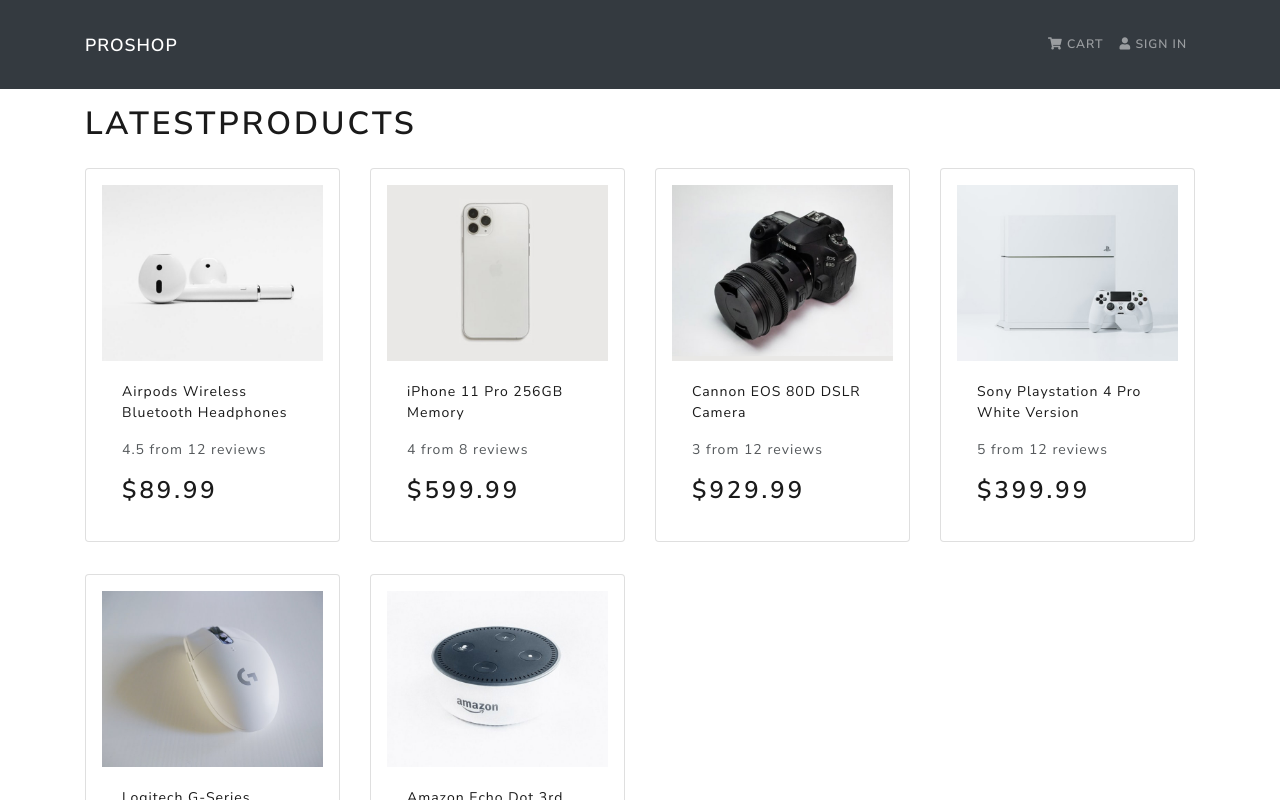
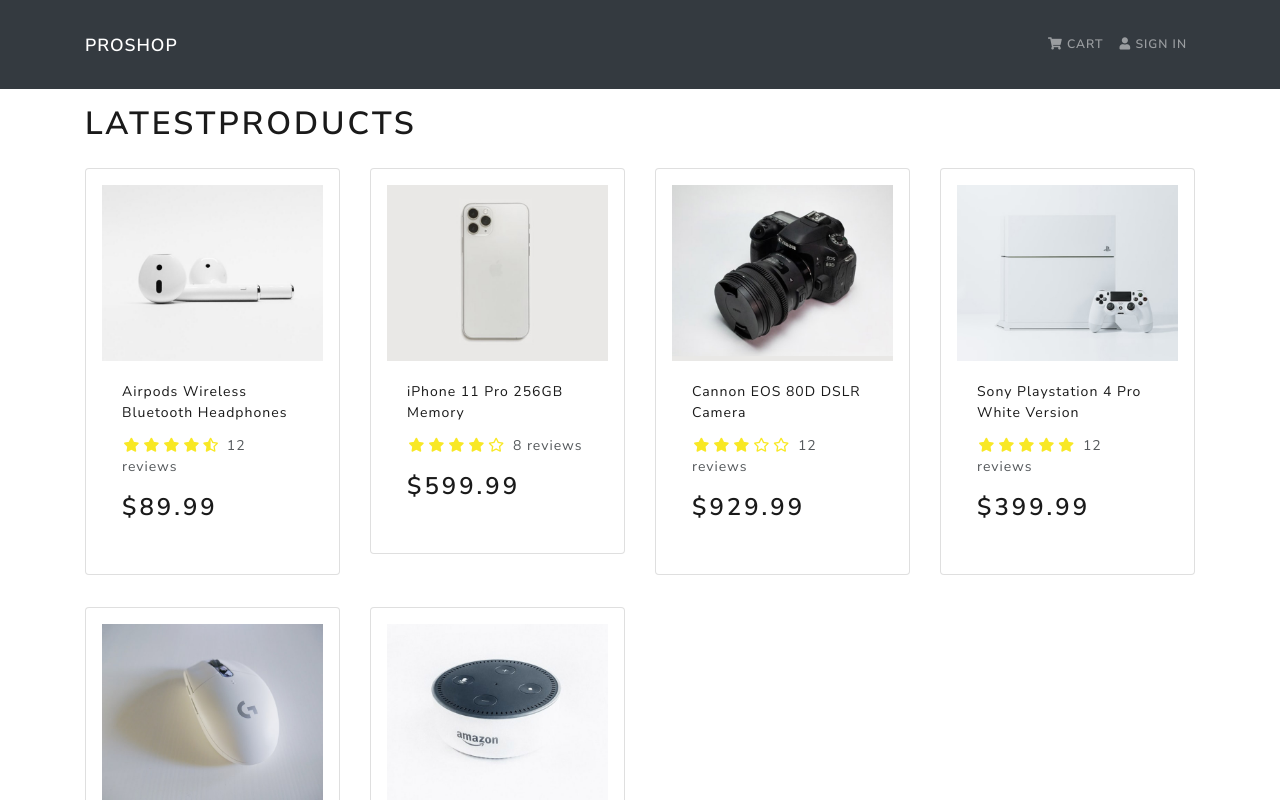
Before and after one commit to AndrewMorrow/ecommerce-mern, a React (Create React App) app in the folder client/: page / in a window 1280 px wide. Shown: the top 800 px of the page. Built offline with nearby package versions, Linux system fonts and the light colour scheme.

Commit message:
Adds rating to product cards

```diff
--- a/client/src/components/Products.js
+++ b/client/src/components/Products.js
@@ -1,5 +1,6 @@
 import React from "react";
 import { Card } from "react-bootstrap";
+import Rating from "./Rating";
 
 const Products = ({ product }) => {
     return (
@@ -14,9 +15,10 @@
                     </Card.Title>
                 </a>
                 <Card.Text as="div">
-                    <div className="my-3">
-                        {product.rating} from {product.numReviews} reviews
-                    </div>
+                    <Rating
+                        value={product.rating}
+                        text={`${product.numReviews} reviews`}
+                    />
                 </Card.Text>
                 <Card.Text as="h3">${product.price}</Card.Text>
             </Card.Body>
--- /dev/null
+++ b/client/src/components/Rating.js
@@ -0,0 +1,82 @@
+import React from "react";
+import PropTypes from "prop-types";
+
+const Rating = ({ value, text, color }) => {
+    return (
+        <div className="rating">
+            <span>
+                <i
+                    style={{ color }}
+                    className={
+                        value >= 1
+                            ? "fas fa-star"
+                            : value >= 0.5
+                            ? "fas fa-star-half-alt"
+                            : "far fa-star"
+                    }
+                ></i>
+            </span>
+            <span>
+                <i
+                    style={{ color }}
+                    className={
+                        value >= 2
+                            ? "fas fa-star"
+                            : value >= 1.5
+                            ? "fas fa-star-half-alt"
+                            : "far fa-star"
+                    }
+                ></i>
+            </span>
+            <span>
+                <i
+                    style={{ color }}
+                    className={
+                        value >= 3
+                            ? "fas fa-star"
+                            : value >= 2.5
+                            ? "fas fa-star-half-alt"
+                            : "far fa-star"
+                    }
+                ></i>
+            </span>
+            <span>
+                <i
+                    style={{ color }}
+                    className={
+                        value >= 4
+                            ? "fas fa-star"
+                            : value >= 3.5
+                            ? "fas fa-star-half-alt"
+                            : "far fa-star"
+                    }
+                ></i>
+            </span>
+            <span>
+                <i
+                    style={{ color }}
+                    className={
+                        value >= 5
+                            ? "fas fa-star"
+                            : value >= 4.5
+                            ? "fas fa-star-half-alt"
+                            : "far fa-star"
+                    }
+                ></i>
+            </span>
+            <span> {text && text}</span>
+        </div>
+    );
+};
+
+Rating.defaultProps = {
+    color: "#f8e825",
+};
+
+Rating.propTypes = {
+    value: PropTypes.number.isRequired,
+    text: PropTypes.string.isRequired,
+    color: PropTypes.string,
+};
+
+export default Rating;
--- a/client/src/index.css
+++ b/client/src/index.css
@@ -1,3 +1,11 @@
 main {
     min-height: 80vh;
 }
+
+h3 {
+    padding: 1rem 0;
+}
+
+.rating span {
+    margin: 0.1rem;
+}
--- a/client/src/screens/HomeScreen.js
+++ b/client/src/screens/HomeScreen.js
@@ -9,7 +9,7 @@
             <h1>LatestProducts</h1>
             <Row>
                 {products.map((product) => (
-                    <Col sm={12} md={6} lg={4} xl={3}>
+                    <Col key={product._id} sm={12} md={6} lg={4} xl={3}>
                         <Product product={product} />
                     </Col>
                 ))}
```
